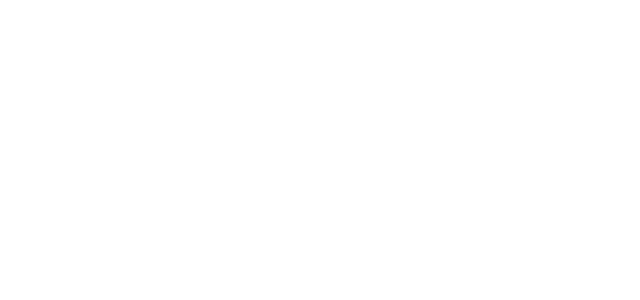
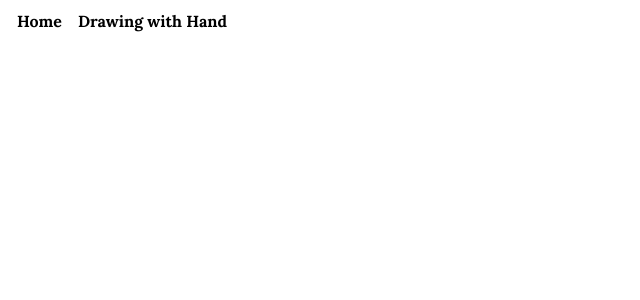
Before and after one commit to iamhoonjeong/garden, a Next.js app: page / in a window 1280 px wide. Shown: the top 300 px of the page, without its empty margins (0-640 px from the left). Built offline with nearby package versions, Linux system fonts and the light colour scheme.

Commit message:
add navigation

```diff
--- a/app/layout.tsx
+++ b/app/layout.tsx
@@ -1,6 +1,7 @@
 import type { Metadata } from 'next';
 import { Lora } from 'next/font/google';
 import '@/styles/globals.css';
+import Navigation from '@/components/Navigation';
 
 export const metadata: Metadata = {
   title: 'Garden',
@@ -20,7 +21,10 @@
 }) {
   return (
     <html lang="en">
-      <body className={lora.className}>{children}</body>
+      <body className={lora.className}>
+        <Navigation />
+        {children}
+      </body>
     </html>
   );
 }
--- /dev/null
+++ b/components/Navigation.tsx
@@ -0,0 +1,16 @@
+import Link from 'next/link';
+
+export default function Navigation() {
+  return (
+    <nav className="navigation">
+      <ul>
+        <li>
+          <Link href="/">Home</Link>
+        </li>
+        <li>
+          <Link href="/drawing-with-hand">Drawing with Hand</Link>
+        </li>
+      </ul>
+    </nav>
+  );
+}
--- a/styles/globals.css
+++ b/styles/globals.css
@@ -12,8 +12,24 @@
   overflow: hidden;
 }
 
-video {
-  /* transform: scaleX(-1); */
+.navigation {
+  position: fixed;
+  height: 40px;
+  top: 1px;
+  left: 1px;
+
+  display: flex;
+  justify-content: center;
+  align-items: center;
+}
+
+.navigation > ul {
+  display: flex;
+}
+
+.navigation > ul > li {
+  margin-left: 16px;
+  list-style-type: none;
 }
 
 .container {
@@ -36,3 +52,8 @@
 .construction > div {
   display: inline-block;
 }
+
+a {
+  color: black;
+  text-decoration: none;
+}
```
Also changed, not shown: app/drawing-with-hand/page.tsx (renamed from app/hand/page.tsx).
